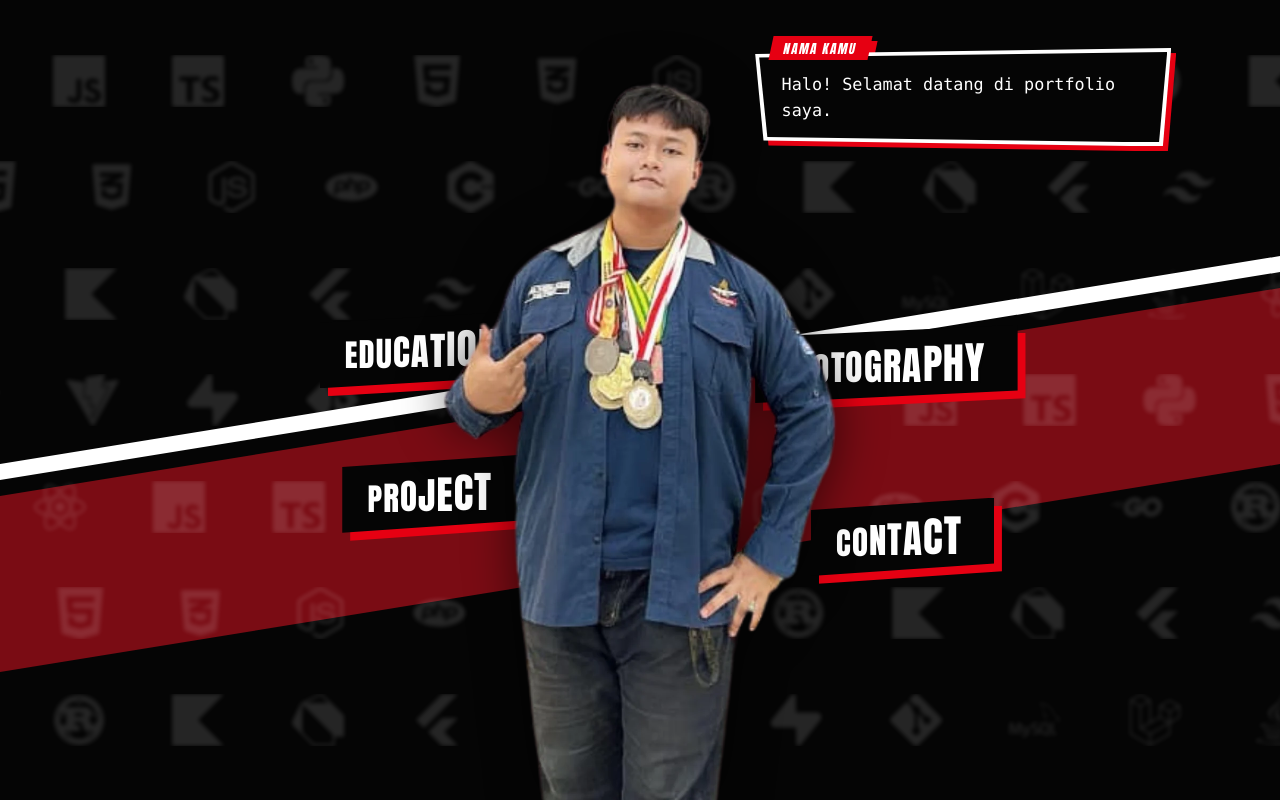
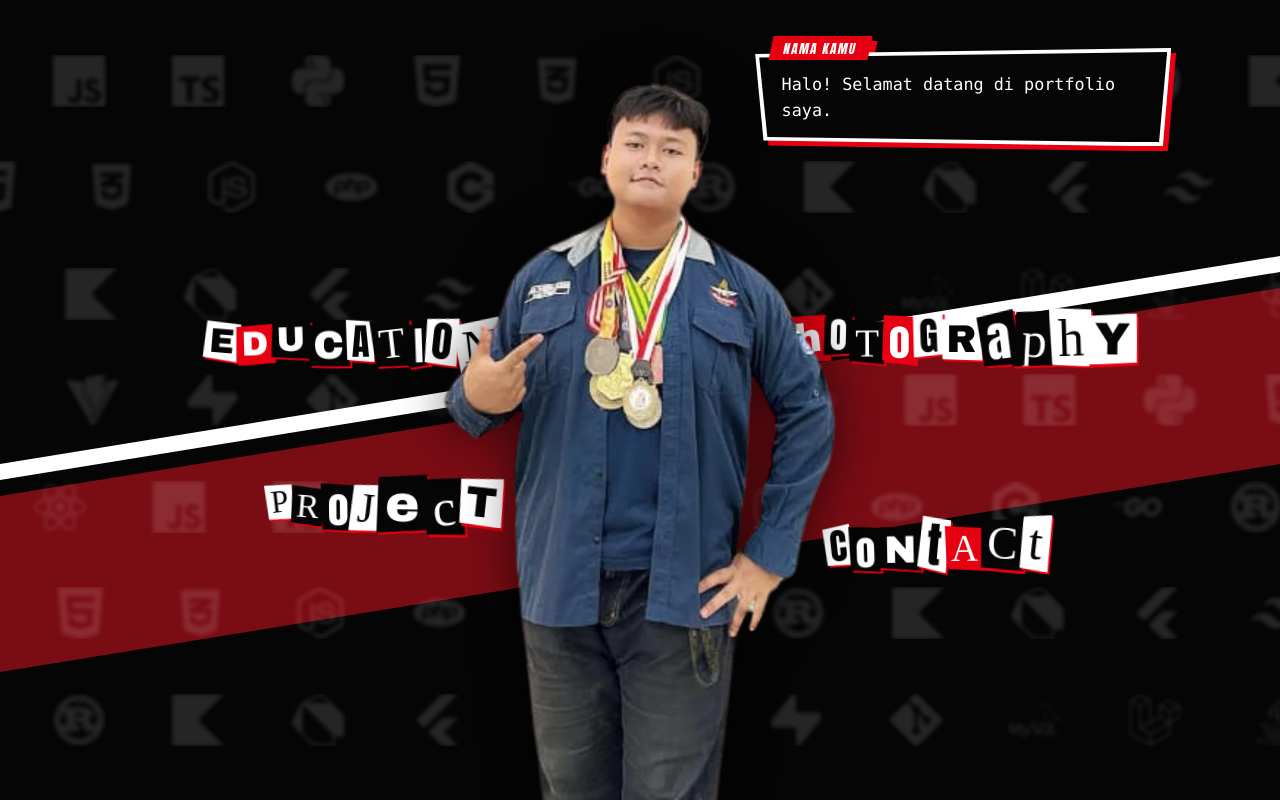
Before and after one commit to Zharif-110305/Portfolio, a React app: page / in a window 1280 px wide. Both pictures are taken after a click on the button "PRESS TO START". Built offline with nearby package versions, Linux system fonts and the light colour scheme; the HTML template or start-up script is replaced by a standard one.

Commit message:
persona font

```diff
--- a/package.json
+++ b/package.json
@@ -10,7 +10,10 @@
     "preview": "vite preview"
   },
   "dependencies": {
+    "@fontsource/abril-fatface": "^5.3.0",
+    "@fontsource/alfa-slab-one": "^5.3.0",
     "@fontsource/anton": "^5.3.0",
+    "@fontsource/archivo-black": "^5.3.0",
     "@supabase/supabase-js": "^2.117.2",
     "@tailwindcss/vite": "^4.3.3",
     "motion": "^14.0.0",
--- a/src/components/MenuItem.jsx
+++ b/src/components/MenuItem.jsx
@@ -1,13 +1,14 @@
+import { useMemo } from 'react'
 import { motion } from 'motion/react'
+import { buildLetters } from '../lib/ransomLetters'
 
 const LETTER_STAGGER = 0.045 // detik antar huruf
 
-// Posisi, sudut, dan ukuran tiap label diatur di index.css
-// lewat .menu-slot[data-id="..."]. Tiap huruf mendapat --t (0 sampai 1)
-// yang dipakai CSS untuk membesarkan huruf bertahap dari awal ke akhir.
+// Posisi dan sudut tiap label diatur di index.css lewat
+// .menu-slot[data-id="..."]. Gaya tiap huruf (ubin, font, miring) dihasilkan
+// oleh buildLetters() dan dipasang lewat atribut data-* serta variabel CSS.
 export default function MenuItem({ id, label, side, delay = 0, onClick }) {
-  const letters = Array.from(label)
-  const last = Math.max(letters.length - 1, 1)
+  const letters = useMemo(() => buildLetters(label), [label])
 
   return (
     <div className="menu-slot" data-id={id} data-side={side}>
@@ -23,10 +24,19 @@ export default function MenuItem({ id, label, side, delay = 0, onClick }) {
         transition={{ delay, type: 'spring', stiffness: 150, damping: 13 }}
       >
         <span className="menu-label" aria-hidden="true">
-          {letters.map((char, i) => (
-            <span key={i} className="menu-letter" style={{ '--t': i / last }}>
+          {letters.map((letter, i) => (
+            <span
+              key={letter.key}
+              className="menu-letter"
+              style={{
+                '--lt': letter.t,
+                '--lrot': letter.rot,
+                '--ldy': letter.dy,
+                '--lk': letter.k,
+              }}
+            >
               <motion.span
-                style={{ display: 'inline-block' }}
+                style={{ display: 'block' }}
                 initial={{ scale: 0, y: 8 }}
                 animate={{ scale: 1, y: 0 }}
                 transition={{
@@ -36,7 +46,15 @@ export default function MenuItem({ id, label, side, delay = 0, onClick }) {
                   damping: 14,
                 }}
               >
-                {char}
+                <span
+                  className="menu-letter__tile"
+                  data-tone={letter.tone}
+                  data-font={letter.font}
+                  data-clip={letter.clip}
+                  data-case={letter.lower ? 'lower' : 'upper'}
+                >
+                  {letter.char}
+                </span>
               </motion.span>
             </span>
           ))}
--- a/src/index.css
+++ b/src/index.css
@@ -1,5 +1,8 @@
 @import "tailwindcss";
 @import "@fontsource/anton/400.css";
+@import "@fontsource/abril-fatface/400.css";
+@import "@fontsource/alfa-slab-one/400.css";
+@import "@fontsource/archivo-black/400.css";
 
 /* =========================================================
    THEME (token warna & font, ubah di sini untuk ganti tema)
@@ -10,6 +13,9 @@
   --color-accent: #e60012; /* merah terang: label, dialog, popup */
   --color-band: #7a0c14; /* merah tua: pita diagonal di belakang foto */
   --font-display: "Anton", Impact, "Arial Narrow", sans-serif;
+  --font-serif: "Abril Fatface", "Times New Roman", serif;
+  --font-slab: "Alfa Slab One", Rockwell, serif;
+  --font-wide: "Archivo Black", "Arial Black", sans-serif;
   --font-mono: ui-monospace, "Cascadia Mono", Consolas, monospace;
 }
 
@@ -241,7 +247,7 @@ button {
   /* titik pusat tempat semua label "mengarah" (% tinggi foto) */
   --cy: 0.14;
   /* ukuran dasar huruf label; dibatasi lebar layar agar tidak terpotong */
-  --menu-fs: min(calc(var(--figure-h) * 0.06), 4.9vw);
+  --menu-fs: min(calc(var(--figure-h) * 0.06), 4.4vw);
 
   position: relative;
   z-index: 2;
@@ -430,13 +436,14 @@ button {
 
 /* posisi tiap label, versi HP: mengelilingi kepala secara simetris */
 .menu-slot[data-id="education"] {
-  --ix: 0.39;
+  --ix: 0.4;
   --iy: 0.06;
 }
 
 .menu-slot[data-id="photography"] {
   --ix: 0.61;
   --iy: 0.06;
+  --scale: 0.86; /* kata terpanjang; dikecilkan agar tidak terpotong di HP */
 }
 
 .menu-slot[data-id="projects"] {
@@ -453,70 +460,121 @@ button {
   position: relative;
   isolation: isolate;
   display: block;
-  padding: 0.5em 0.9em 0.45em 0.7em;
+  padding: 0.15em 0.2em;
   border: 0;
   background: none;
   color: var(--color-paper);
-  font-family: var(--font-display);
-  font-weight: 400; /* Anton hanya punya satu ketebalan */
   font-size: 1em;
-  letter-spacing: 0.03em;
   line-height: 1;
-  text-transform: uppercase;
   white-space: nowrap;
 }
 
-/* pita hitam: sedikit baji, makin tinggi ke arah huruf terakhir */
-.menu-item::before {
-  content: "";
-  position: absolute;
-  inset: 0;
-  z-index: -1;
-  background: var(--color-ink);
-  clip-path: polygon(0 16%, 100% 0, 100% 84%, 0 100%);
-  transition: background 0.15s ease;
-}
-
-/* salinan merah bergeser sedikit = efek timbul */
-.menu-item::after {
-  content: "";
-  position: absolute;
-  inset: 0;
-  z-index: -2;
-  background: var(--color-accent);
-  clip-path: polygon(0 16%, 100% 0, 100% 84%, 0 100%);
-  transform: translate(0.22em, 0.22em);
-  transition: background 0.15s ease;
-}
-
-.menu-item:hover,
 .menu-item:focus-visible {
   outline: none;
 }
 
-.menu-item:hover::before,
-.menu-item:focus-visible::before {
-  background: var(--color-accent);
+.menu-label {
+  display: inline-flex;
+  align-items: center;
 }
 
-.menu-item:hover::after,
-.menu-item:focus-visible::after {
-  background: var(--color-paper);
+/* ---------- Gaya huruf "ransom note" ala Persona 5 ----------
+   Variabel per huruf diisi dari ransomLetters.js:
+   --lt   : 0 (huruf pertama) sampai 1 (terakhir), untuk membesar bertahap
+   --lrot : sudut miring (derajat)
+   --ldy  : naik-turun (em)
+   --lk   : variasi ukuran acak
+   ------------------------------------------------------------ */
+.menu-letter {
+  display: inline-block;
+  margin-inline: -0.05em;
+  font-size: calc(1em * (0.9 + 0.28 * var(--lt)) * var(--lk));
+  transform: translateY(calc(var(--ldy) * 1em)) rotate(calc(var(--lrot) * 1deg));
+  /* bayangan merah di luar bentuk guntingan */
+  filter: drop-shadow(0.06em 0.07em 0 var(--color-accent));
 }
 
-.menu-label {
-  display: inline-flex;
-  align-items: baseline;
+.menu-letter__tile {
+  display: block;
+  padding: 0.07em 0.16em 0.03em;
+  font-weight: 400; /* font-font ini hanya punya satu ketebalan */
+  line-height: 1.05;
+  text-align: center;
+  transition: background 0.12s ease, color 0.12s ease;
 }
 
-/* --t = 0 (huruf pertama) sampai 1 (huruf terakhir):
-   huruf membesar bertahap dan naik sedikit */
-.menu-letter {
-  display: inline-block;
-  font-size: calc(1em * (0.86 + 0.34 * var(--t)));
-  transform: translateY(calc(var(--t) * -0.05em));
+/* huruf kecil dibuat sedikit lebih besar agar seimbang */
+.menu-letter__tile[data-case="lower"] {
+  font-size: 1.2em;
+}
+
+/* warna ubin */
+.menu-letter__tile[data-tone="white"] {
+  background: var(--color-paper);
+  color: var(--color-ink);
+}
+
+.menu-letter__tile[data-tone="black"] {
+  background: var(--color-ink);
   color: var(--color-paper);
-  text-shadow: 0.05em 0.05em 0 var(--color-ink);
+}
+
+.menu-letter__tile[data-tone="red"] {
+  background: var(--color-accent);
+  color: var(--color-paper);
+}
+
+/* font campuran */
+.menu-letter__tile[data-font="sans"] {
+  font-family: var(--font-display);
+}
+
+.menu-letter__tile[data-font="serif"] {
+  font-family: var(--font-serif);
+}
+
+.menu-letter__tile[data-font="slab"] {
+  font-family: var(--font-slab);
+}
+
+.menu-letter__tile[data-font="wide"] {
+  font-family: var(--font-wide);
+}
+
+/* tepi guntingan tidak rata (empat variasi) */
+.menu-letter__tile[data-clip="0"] {
+  clip-path: polygon(2% 6%, 98% 0, 100% 94%, 0 100%);
+}
+
+.menu-letter__tile[data-clip="1"] {
+  clip-path: polygon(0 0, 100% 5%, 96% 100%, 4% 95%);
+}
+
+.menu-letter__tile[data-clip="2"] {
+  clip-path: polygon(5% 0, 100% 4%, 97% 100%, 0 92%);
+}
+
+.menu-letter__tile[data-clip="3"] {
+  clip-path: polygon(0 8%, 95% 0, 100% 100%, 6% 97%);
+}
+
+/* hover / fokus: warna ubin dibalik */
+.menu-item:hover .menu-letter__tile[data-tone="white"],
+.menu-item:focus-visible .menu-letter__tile[data-tone="white"] {
+  background: var(--color-accent);
+  color: var(--color-paper);
+}
+
+.menu-item:hover .menu-letter__tile[data-tone="black"],
+.menu-item:focus-visible .menu-letter__tile[data-tone="black"] {
+  background: var(--color-paper);
+  color: var(--color-ink);
+}
+
+.menu-item:hover .menu-letter__tile[data-tone="red"],
+.menu-item:focus-visible .menu-letter__tile[data-tone="red"] {
+  background: var(--color-paper);
+  color: var(--color-accent);
 }
 
 /* =========================================================
@@ -1012,7 +1070,8 @@ button {
   .stage__figure {
     --figure-h: min(90dvh, 900px);
     --cy: 0.4;
-    --menu-fs: min(clamp(1.1rem, calc(var(--figure-h) * 0.05), 2.8rem), 4vw);
+    /* dibatasi 2.9vw agar huruf tidak terpotong di tablet */
+    --menu-fs: min(clamp(1.2rem, calc(var(--figure-h) * 0.052), 3rem), 2.9vw);
   }
 
   .menu-slot {
@@ -1032,22 +1091,24 @@ button {
 
   /* posisi tiap label, versi tablet & desktop (menyebar dari tengah badan) */
   .menu-slot[data-id="education"] {
-    --ix: 0.23;
+    --ix: 0.17;
     --iy: 0.32;
   }
 
   .menu-slot[data-id="photography"] {
     --ix: 0.79;
-    --iy: 0.34;
+    --iy: 0.31;
+    --aim: 0.55; /* lebih landai agar tidak menabrak dialog */
+    --scale: 1;
   }
 
   .menu-slot[data-id="projects"] {
-    --ix: 0.21;
-    --iy: 0.52;
+    --ix: 0.17;
+    --iy: 0.54;
   }
 
   .menu-slot[data-id="contact"] {
-    --ix: 0.93;
-    --iy: 0.58;
+    --ix: 0.95;
+    --iy: 0.6;
   }
 }
--- /dev/null
+++ b/src/lib/ransomLetters.js
@@ -0,0 +1,59 @@
+// Gaya huruf "ransom note" ala menu utama Persona 5.
+// Tiap huruf mendapat gaya berbeda (ubin putih/hitam/merah, font campuran,
+// huruf besar-kecil, miring, naik-turun). Hasilnya selalu sama untuk kata yang
+// sama (deterministik). Ubah SEED_SALT untuk mengacak ulang semua kata.
+export const SEED_SALT = 'p5'
+
+// Daftar ini berbobot: makin sering nama muncul, makin sering dipakai.
+const TONE_POOL = ['white', 'white', 'black', 'black', 'red']
+const FONT_POOL = ['sans', 'sans', 'sans', 'sans', 'serif', 'serif', 'slab', 'wide', 'wide']
+const CLIP_COUNT = 4 // jumlah bentuk tepi guntingan (lihat data-clip di CSS)
+const LOWERCASE_CHANCE = 0.28
+
+function createRandom(seed) {
+  let h = 2166136261
+  for (const ch of seed) {
+    h ^= ch.charCodeAt(0)
+    h = Math.imul(h, 16777619)
+  }
+  return () => {
+    h += 0x6d2b79f5
+    let t = h
+    t = Math.imul(t ^ (t >>> 15), t | 1)
+    t ^= t + Math.imul(t ^ (t >>> 7), t | 61)
+    return ((t ^ (t >>> 14)) >>> 0) / 4294967296
+  }
+}
+
+export function buildLetters(label) {
+  const random = createRandom(`${SEED_SALT}:${label}`)
+  const pick = (list) => list[Math.floor(random() * list.length)]
+  const chars = Array.from(label)
+  const last = Math.max(chars.length - 1, 1)
+  const recent = []
+
+  return chars.map((char, index) => {
+    let tone = index === 0 ? 'white' : pick(TONE_POOL)
+    // hindari tiga ubin berurutan dengan warna sama
+    if (recent.length === 2 && recent[0] === tone && recent[1] === tone) {
+      tone = tone === 'white' ? 'black' : 'white'
+    }
+    recent.push(tone)
+    if (recent.length > 2) recent.shift()
+
+    const lower = index > 0 && random() < LOWERCASE_CHANCE
+
+    return {
+      key: `${index}-${char}`,
+      char: lower ? char.toLowerCase() : char.toUpperCase(),
+      lower,
+      tone,
+      font: pick(FONT_POOL),
+      clip: Math.floor(random() * CLIP_COUNT),
+      t: index / last, // 0 (huruf pertama) sampai 1 (terakhir)
+      rot: Number((random() * 14 - 7).toFixed(1)), // derajat
+      dy: Number((random() * 0.2 - 0.1).toFixed(2)), // naik-turun (em)
+      k: Number((0.92 + random() * 0.18).toFixed(2)), // variasi ukuran
+    }
+  })
+}
```
Also changed, not shown: 1 other file (tests, documents, lock files or other folders).
